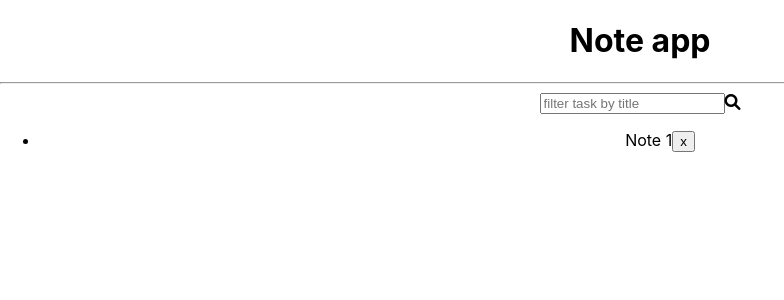
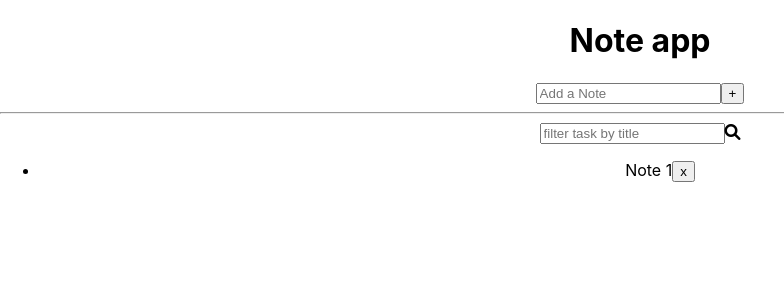
Before and after one commit to Nena629/react-challenge-todo-app, a React (Create React App) app: page / in a window 1280 px wide. Shown: the top 300 px of the page, without its empty margins (0-784 px from the left). Built offline with nearby package versions, Linux system fonts and the light colour scheme.

Commit message:
modified app css

```diff
--- a/src/App.css
+++ b/src/App.css
@@ -1,42 +1,3 @@
-.App {
+.j{
   text-align: center;
 }
-
-.App-logo {
-  height: 40vmin;
-  pointer-events: none;
-}
-
-@media (prefers-reduced-motion: no-preference) {
-  .App-logo {
-    animation: App-logo-spin infinite 20s linear;
-  }
-}
-
-.App-header {
-  background-color: #282c34;
-  min-height: 100vh;
-  display: flex;
-  flex-direction: column;
-  align-items: center;
-  justify-content: center;
-  font-size: calc(10px + 2vmin);
-  color: white;
-}
-
-.App-link {
-  color: #61dafb;
-}
-
-@keyframes App-logo-spin {
-  from {
-    transform: rotate(0deg);
-  }
-  to {
-    transform: rotate(360deg);
-  }
-}
-
-img {
-  width: 200px;
-}
--- a/src/App.js
+++ b/src/App.js
@@ -1,13 +1,15 @@
 import React from 'react'
+import AddNote from './components/addNote'
 import ListeNote from './components/ListeNote'
+import "./App.css"
 
 
 const App = () => {
     return (
-        <div style={{ textAlign: "center" }}>
+        <div className="j">
             <h1>Note app</h1>
 
-            <addNote />
+            <AddNote />
 
             <hr />
             <div className="filter border w-50 mx-auto">
--- a/src/components/addNote.js
+++ b/src/components/addNote.js
@@ -1,9 +1,9 @@
 import React from 'react'
 
-const addNote = () => {
+const AddNote = () => {
     return (
         <div>
-            <div style={{ margin: "30px", width: "1200px", justifyContent: "center" }}>
+            <div style={{justifyContent: "center" }}>
                 <input type="text" placeholder="Add a Note" className="form-control" />
                 <button className="btn btn-success">+</button>
             </div>
@@ -11,4 +11,4 @@ const addNote = () => {
     )
 }
 
-export default addNote
+export default AddNote
```
